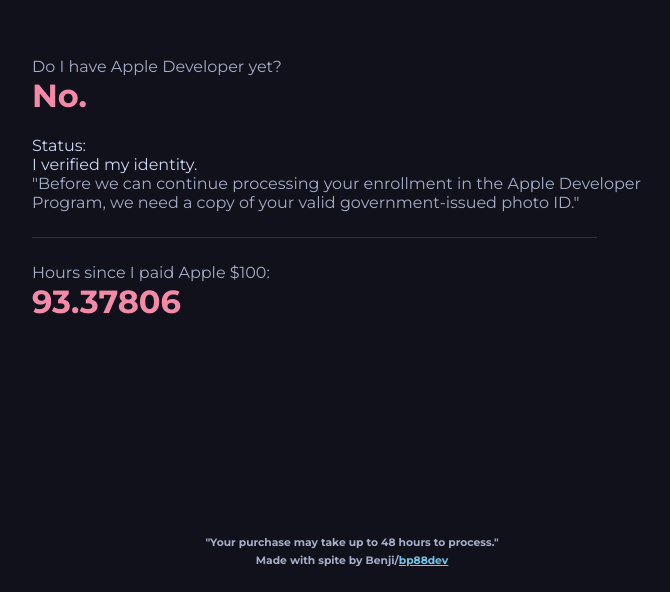
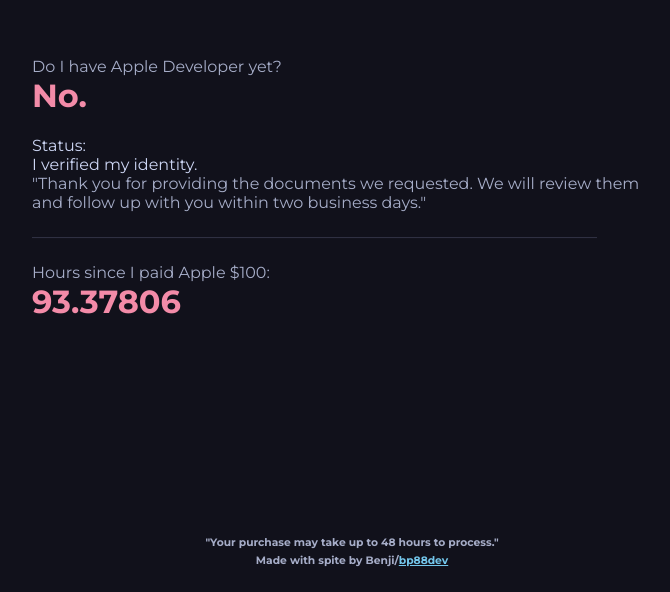
Before and after one commit to bp88dev/bp88dev.github.io, a plain HTML site: page apple-developer/index.html in a window 1280 px wide. Shown: the part 208-800 px from the top of the page, without its empty margins (288-958 px from the left). Drawn offline with Linux system fonts and the light colour scheme.

Commit message:
[/] Update /apple-developer quote

```diff
--- a/apple-developer/index.html
+++ b/apple-developer/index.html
@@ -38,7 +38,7 @@
     <h1 style="color: #f38ba8; margin-top: 0; font-weight: 700;">No.</h1>
     <p style="color: #cdd6f4; margin-bottom: 0; font-weight: 400;">Status:</p>
     <p style="color: #cdd6f4; margin-bottom: 0; font-weight: 400; margin-top: 0; max-width: 100%">I verified my identity.</p>
-    <p style="color: #a6adc8; margin-bottom: 0; font-weight: 400; margin-top: 0; max-width: 100%">"Before we can continue processing your enrollment in the Apple Developer Program, we need a copy of your valid government-issued photo ID."</p>
+    <p style="color: #a6adc8; margin-bottom: 0; font-weight: 400; margin-top: 0; max-width: 100%">"Thank you for providing the documents we requested. We will review them and follow up with you within two business days."</p>
     <fixhr></fixhr>
     <p style="color: #a6adc8; margin-bottom: 0; font-weight: 400; margin-top: 0;">Hours since I paid Apple $100:</p>
     <h1 style="color: #f38ba8; margin-top: 0; font-weight: 700;" id="stopwatch">...</h1>
```
